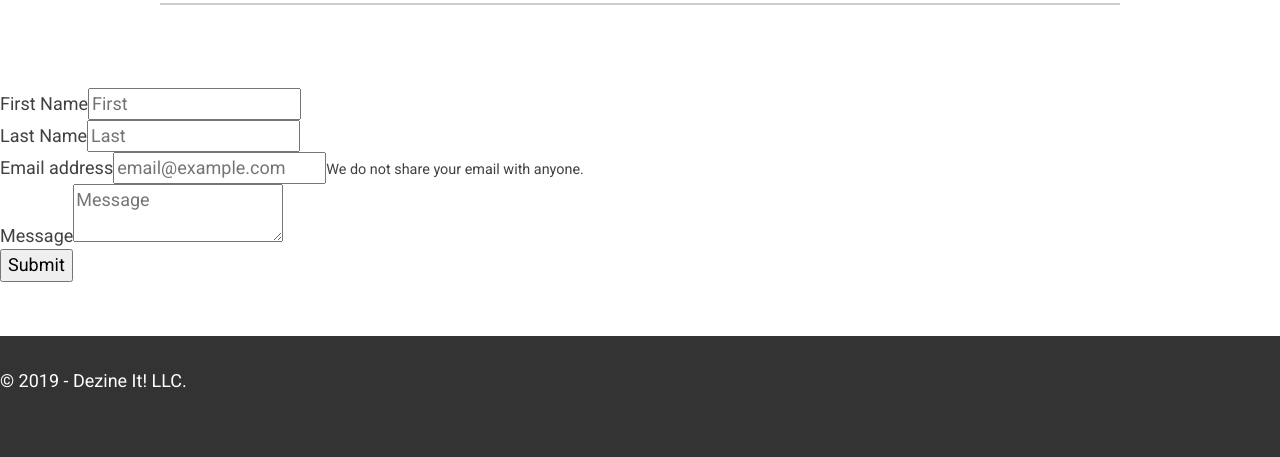
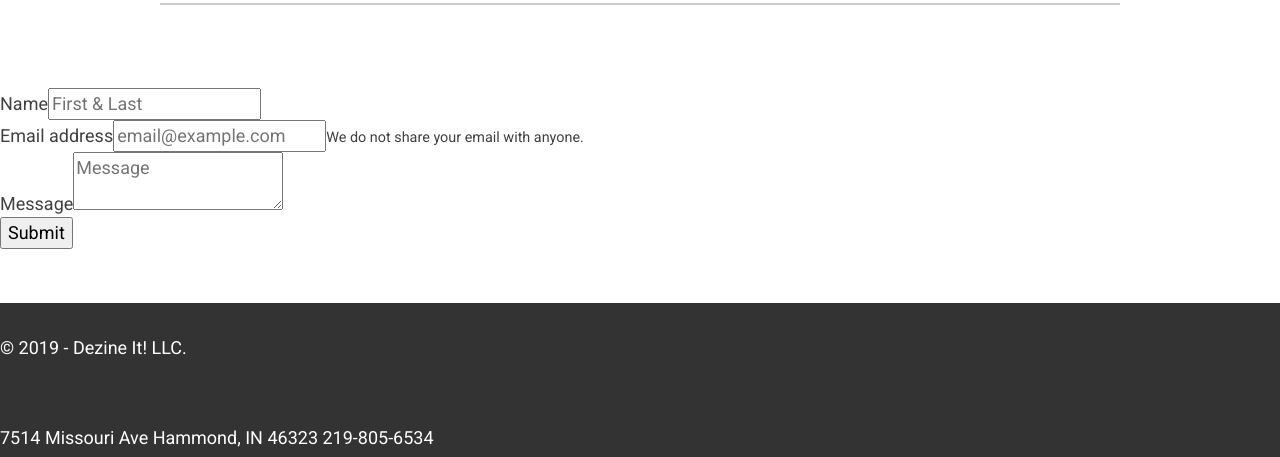
Before and after one commit to adamgarza/dezineit-web-app, a Gatsby site: page /contact in a window 1280 px wide. Shown: the part 255-712 px from the top of the page. Built offline with nearby package versions, Linux system fonts and the light colour scheme; Gatsby itself is replaced by a stand-in of ours; a web font is replaced by a local one.

Commit message:
Modify contact form for Netlify API use

```diff
--- a/src/pages/contact.js
+++ b/src/pages/contact.js
@@ -34,25 +34,13 @@ class contact extends Component {
                 </p>
                 <Form.Row>
                   <Col>
-                    <Form.Group controlId="fname">
-                      <Form.Label>First Name</Form.Label>
+                    <Form.Group controlId="name">
+                      <Form.Label>Name</Form.Label>
                       <Form.Control
-                        id="first-name"
-                        name="first-name"
+                        id="name"
+                        name="name"
                         type="text"
-                        placeholder="First"
-                        required
-                      />
-                    </Form.Group>
-                  </Col>
-                  <Col>
-                    <Form.Group controlId="lname">
-                      <Form.Label>Last Name</Form.Label>
-                      <Form.Control
-                        id="last-name"
-                        name="last-name"
-                        type="text"
-                        placeholder="Last"
+                        placeholder="First & Last"
                         required
                       />
                     </Form.Group>
```
